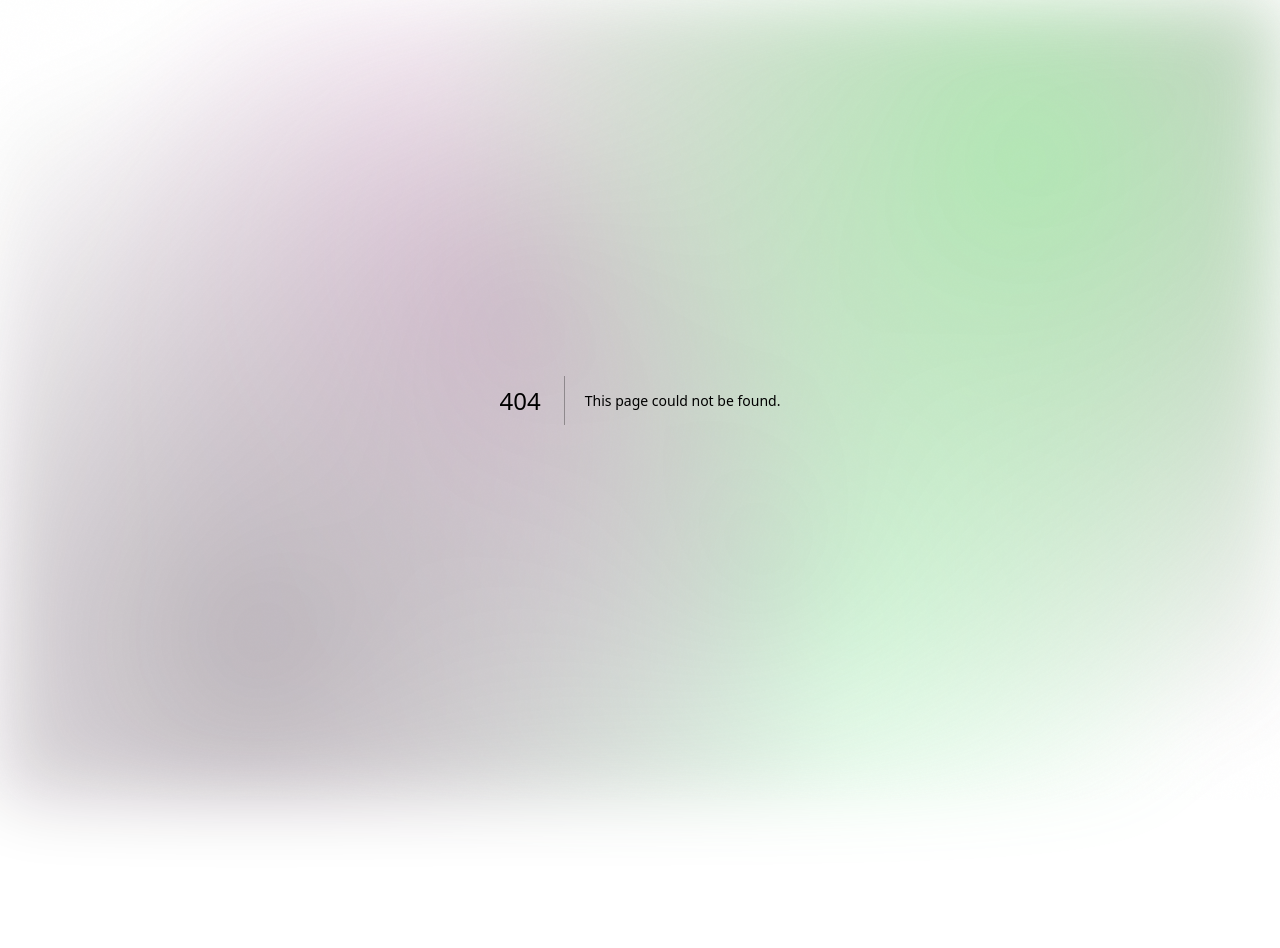
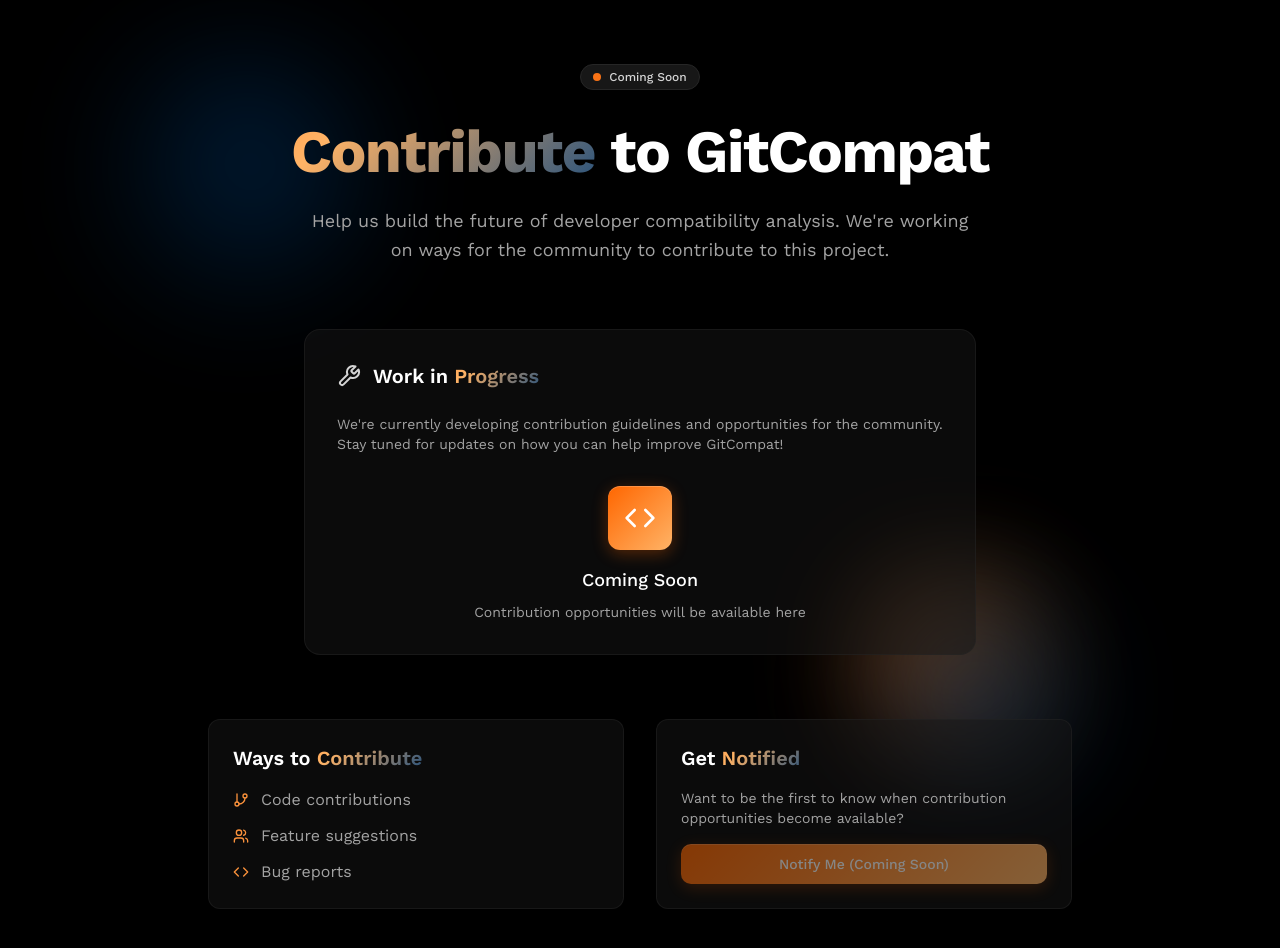
Before and after one commit to puri-adityakumar/gitcompat, a Next.js app: page /contribute in a window 1280 px wide. Before the commit this address had no page. Shown: the top 948 px of the page. Before the commit the page ends 800 px from the top, so only its background shows below. Built offline with nearby package versions, Linux system fonts and the light colour scheme.

Commit message:
revamp: design update

```diff
--- a/app/analyze/page.tsx
+++ b/app/analyze/page.tsx
@@ -1,7 +1,6 @@
 "use client"
 
 import { useState } from "react"
-import Navigation from "@/components/analyze/Navigation"
 import AnalyzeHero from "@/components/analyze/AnalyzeHero"
 import AnalysisForm from "@/components/analyze/AnalysisForm"
 import AnalysisInfo from "@/components/analyze/AnalysisInfo"
@@ -16,9 +15,13 @@ export default function AnalyzePage() {
     }
 
     return (
-        <div className="min-h-screen bg-black">
-            <Navigation />
-            <main className="max-w-4xl mx-auto px-4 py-16">
+        <div className="min-h-screen bg-black relative overflow-hidden">
+            {/* Floating Orbs */}
+            <div className="floating-orb floating-orb-1"></div>
+            <div className="floating-orb floating-orb-2"></div>
+            <div className="floating-orb floating-orb-3"></div>
+
+            <main className="max-w-4xl mx-auto px-4 py-16 relative z-10">
                 <AnalyzeHero />
                 <AnalysisForm
                     userA={userA}
--- /dev/null
+++ b/app/contribute/page.tsx
@@ -0,0 +1,90 @@
+"use client"
+
+import { Button } from "@/components/ui/button"
+import { Wrench, Code, GitBranch, Users } from "lucide-react"
+
+export default function ContributePage() {
+    return (
+        <div className="min-h-screen bg-black relative overflow-hidden">
+            {/* Floating Orbs */}
+            <div className="floating-orb floating-orb-1"></div>
+            <div className="floating-orb floating-orb-2"></div>
+            <div className="floating-orb floating-orb-3"></div>
+
+            <main className="max-w-4xl mx-auto px-4 py-16 relative z-10">
+                {/* Hero Section */}
+                <div className="text-center mb-16">
+                    <div className="inline-flex items-center px-3 py-1 rounded-full text-xs font-medium bg-neutral-900 text-neutral-300 border border-neutral-800 mb-8">
+                        <span className="w-2 h-2 bg-orange-500 rounded-full mr-2"></span>
+                        Coming Soon
+                    </div>
+                    <h1 className="text-4xl sm:text-5xl lg:text-6xl font-bold text-white mb-6 tracking-tight">
+                        <span className="gradient-text">Contribute</span> to GitCompat
+                    </h1>
+                    <p className="text-lg text-neutral-400 max-w-2xl mx-auto leading-relaxed">
+                        Help us build the future of developer compatibility analysis.
+                        We're working on ways for the community to contribute to this project.
+                    </p>
+                </div>
+
+                {/* Work in Progress Card */}
+                <div className="bg-neutral-900/50 border border-neutral-800/50 rounded-2xl p-8 max-w-2xl mx-auto mb-16">
+                    <div className="flex items-center mb-6">
+                        <Wrench className="h-6 w-6 text-neutral-300 mr-3" />
+                        <h2 className="text-xl font-semibold text-white">Work in <span className="gradient-text">Progress</span></h2>
+                    </div>
+                    <p className="text-neutral-400 text-sm mb-8">
+                        We're currently developing contribution guidelines and opportunities for the community.
+                        Stay tuned for updates on how you can help improve GitCompat!
+                    </p>
+
+                    <div className="space-y-6">
+                        <div className="text-center">
+                            <div className="w-16 h-16 gradient-button rounded-lg flex items-center justify-center mx-auto mb-4">
+                                <Code className="h-8 w-8 text-white" />
+                            </div>
+                            <h3 className="text-lg font-medium text-white mb-2">Coming Soon</h3>
+                            <p className="text-neutral-400 text-sm">
+                                Contribution opportunities will be available here
+                            </p>
+                        </div>
+                    </div>
+                </div>
+
+                {/* Info Cards */}
+                <div className="grid md:grid-cols-2 gap-8">
+                    <div className="bg-neutral-900/50 border border-neutral-800/50 rounded-xl p-6">
+                        <h3 className="text-xl font-semibold text-white mb-4">Ways to <span className="gradient-text">Contribute</span></h3>
+                        <ul className="space-y-3">
+                            <li className="flex items-center text-neutral-400">
+                                <GitBranch className="h-4 w-4 mr-3 text-orange-400 flex-shrink-0" />
+                                Code contributions
+                            </li>
+                            <li className="flex items-center text-neutral-400">
+                                <Users className="h-4 w-4 mr-3 text-orange-400 flex-shrink-0" />
+                                Feature suggestions
+                            </li>
+                            <li className="flex items-center text-neutral-400">
+                                <Code className="h-4 w-4 mr-3 text-orange-400 flex-shrink-0" />
+                                Bug reports
+                            </li>
+                        </ul>
+                    </div>
+
+                    <div className="bg-neutral-900/50 border border-neutral-800/50 rounded-xl p-6">
+                        <h3 className="text-xl font-semibold text-white mb-4">Get <span className="gradient-text">Notified</span></h3>
+                        <p className="text-neutral-400 text-sm mb-4">
+                            Want to be the first to know when contribution opportunities become available?
+                        </p>
+                        <Button
+                            className="w-full gradient-button text-white font-medium"
+                            disabled
+                        >
+                            Notify Me (Coming Soon)
+                        </Button>
+                    </div>
+                </div>
+            </main>
+        </div>
+    )
+}
--- a/app/globals.css
+++ b/app/globals.css
@@ -114,6 +114,21 @@
       inset 0 1px 0 rgba(255, 255, 255, 0.05);
   }
 
+  .glass-nav-seamless {
+    @apply backdrop-blur-xl;
+    background: linear-gradient(135deg,
+        rgba(0, 18, 32, 0.4),
+        rgba(255, 102, 0, 0.05),
+        rgba(0, 64, 128, 0.1),
+        rgba(0, 0, 0, 0.6));
+    background-size: 400% 400%;
+    animation: gradientNavFlow 12s ease-in-out infinite;
+    box-shadow:
+      0 8px 32px rgba(255, 102, 0, 0.1),
+      0 4px 16px rgba(0, 64, 128, 0.1),
+      inset 0 1px 0 rgba(255, 255, 255, 0.1);
+  }
+
   .gradient-text {
     background: linear-gradient(135deg, #FF6600, #FFB366, #004080, #001220);
     background-size: 300% 300%;
@@ -202,6 +217,22 @@
     }
   }
 
+  @keyframes gradientNavFlow {
+
+    0%,
+    100% {
+      background-position: 0% 50%;
+    }
+
+    33% {
+      background-position: 100% 25%;
+    }
+
+    66% {
+      background-position: 50% 75%;
+    }
+  }
+
   @keyframes float {
 
     0%,
--- a/app/results/page.tsx
+++ b/app/results/page.tsx
@@ -2,7 +2,6 @@
 
 import { useState, useEffect } from "react"
 import Link from "next/link"
-import Image from "next/image"
 import { useSearchParams } from "next/navigation"
 import { Button } from "@/components/ui/button"
 import { Card, CardContent, CardDescription, CardHeader, CardTitle } from "@/components/ui/card"
@@ -10,7 +9,6 @@ import { Progress } from "@/components/ui/progress"
 import { Badge } from "@/components/ui/badge"
 import { Avatar, AvatarFallback, AvatarImage } from "@/components/ui/avatar"
 import {
-    GitBranch,
     ArrowLeft,
     Star,
     GitFork,
@@ -50,10 +48,15 @@ export default function ResultsPage() {
 
     if (loading) {
         return (
-            <div className="min-h-screen bg-black flex items-center justify-center">
-                <div className="text-center">
+            <div className="min-h-screen bg-black flex items-center justify-center relative overflow-hidden">
+                {/* Floating Orbs */}
+                <div className="floating-orb floating-orb-1"></div>
+                <div className="floating-orb floating-orb-2"></div>
+                <div className="floating-orb floating-orb-3"></div>
+
+                <div className="text-center relative z-10">
                     <div className="animate-spin rounded-full h-12 w-12 border-4 border-white border-t-transparent mx-auto mb-4"></div>
-                    <p className="text-neutral-400">Loading results...</p>
+                    <p className="text-neutral-400">Loading <span className="gradient-text">results</span>...</p>
                 </div>
             </div>
         )
@@ -61,13 +64,18 @@ export default function ResultsPage() {
 
     if (!results) {
         return (
-            <div className="min-h-screen bg-black flex items-center justify-center">
-                <div className="text-center">
+            <div className="min-h-screen bg-black flex items-center justify-center relative overflow-hidden">
+                {/* Floating Orbs */}
+                <div className="floating-orb floating-orb-1"></div>
+                <div className="floating-orb floating-orb-2"></div>
+                <div className="floating-orb floating-orb-3"></div>
+
+                <div className="text-center relative z-10">
                     <AlertTriangle className="h-12 w-12 text-amber-500 mx-auto mb-4" />
-                    <h1 className="text-2xl font-bold text-white mb-2">No Results Found</h1>
+                    <h1 className="text-2xl font-bold text-white mb-2">No <span className="gradient-text">Results</span> Found</h1>
                     <p className="text-neutral-400 mb-4">Please run an analysis first.</p>
                     <Link href="/analyze">
-                        <Button className="bg-white text-black hover:bg-neutral-200">
+                        <Button className="gradient-button text-white">
                             <ArrowLeft className="mr-2 h-4 w-4" />
                             Back to Analysis
                         </Button>
@@ -206,36 +214,13 @@ export default function ResultsPage() {
     )
 
     return (
-        <div className="min-h-screen bg-black">
-            {/* Navigation */}
-            <nav className="border-b border-neutral-800/50 bg-black/50 backdrop-blur-xl sticky top-0 z-50">
-                <div className="max-w-6xl mx-auto px-4 sm:px-6 lg:px-8">
-                    <div className="flex justify-between items-center h-16">
-                        <Link href="/" className="flex items-center space-x-2">
-                            <div className="w-8 h-8 relative">
-                                <Image
-                                    src="/Logo.png"
-                                    alt="GitCompat Logo"
-                                    width={32}
-                                    height={32}
-                                    className="rounded-sm"
-                                />
-                            </div>
-                            <span className="text-lg font-epilogue font-medium text-white">gitcompat</span>
-                        </Link>
-                        <div className="flex items-center space-x-4">
-                            <Link href="/analyze">
-                                <Button className="text-neutral-400 hover:text-white hover:bg-neutral-800">
-                                    <ArrowLeft className="mr-2 h-4 w-4" />
-                                    New Analysis
-                                </Button>
-                            </Link>
-                        </div>
-                    </div>
-                </div>
-            </nav>
+        <div className="min-h-screen bg-black relative overflow-hidden">
+            {/* Floating Orbs */}
+            <div className="floating-orb floating-orb-1"></div>
+            <div className="floating-orb floating-orb-2"></div>
+            <div className="floating-orb floating-orb-3"></div>
 
-            <main className="max-w-7xl mx-auto px-4 py-8">
+            <main className="max-w-7xl mx-auto px-4 py-8 relative z-10">
                 {/* Header */}
                 <div className="text-center mb-12">
                     <div className="inline-flex items-center px-3 py-1 rounded-full text-xs font-medium bg-neutral-900 text-neutral-300 border border-neutral-800 mb-6">
@@ -243,7 +228,7 @@ export default function ResultsPage() {
                         Analysis Complete
                     </div>
                     <h1 className="text-3xl sm:text-4xl font-bold text-white mb-4 tracking-tight">
-                        Compatibility Results
+                        <span className="gradient-text">Compatibility</span> Results
                     </h1>
                     <p className="text-neutral-400 text-lg">
                         Analysis for {userA} and {userB}
@@ -253,7 +238,7 @@ export default function ResultsPage() {
                 {/* Overall Compatibility Score */}
                 <div className="bg-gradient-to-b from-neutral-900 to-neutral-950 border border-neutral-800 rounded-2xl p-8 mb-8">
                     <div className="text-center mb-6">
-                        <h2 className="text-2xl font-bold text-white mb-2">Overall Compatibility</h2>
+                        <h2 className="text-2xl font-bold text-white mb-2">Overall <span className="gradient-text">Compatibility</span></h2>
                         <div className={`text-6xl font-bold mb-4 ${getScoreColor(compatibility.overallScore)}`}>
                             {compatibility.overallScore}%
                         </div>
@@ -342,7 +327,7 @@ export default function ResultsPage() {
                 {/* Actions */}
                 <div className="mt-8 text-center">
                     <Link href="/analyze">
-                        <Button className="bg-white text-black hover:bg-neutral-200 font-medium px-8">
+                        <Button className="gradient-button text-white font-medium px-8">
                             Analyze Another Pair
                         </Button>
                     </Link>
--- a/components/analyze/AnalysisForm.tsx
+++ b/components/analyze/AnalysisForm.tsx
@@ -159,7 +159,7 @@ export default function AnalysisForm({ userA, userB, onUserAChange, onUserBChang
                 <Button
                     onClick={handleAnalyze}
                     disabled={!isFormValid || isAnalyzing}
-                    className="w-full bg-white text-black hover:bg-neutral-200 font-medium py-3 text-lg"
+                    className="w-full gradient-button text-white font-medium py-3 text-lg"
                     size="lg"
                 >
                     {isAnalyzing ? (
--- a/components/analyze/AnalysisInfo.tsx
+++ b/components/analyze/AnalysisInfo.tsx
@@ -23,7 +23,7 @@ export default function AnalysisInfo({ onSetPair }: AnalysisInfoProps) {
     return (
         <div className="mt-16 grid md:grid-cols-2 gap-8">
             <div className="bg-neutral-900/50 border border-neutral-800/50 rounded-xl p-6">
-                <h3 className="text-xl font-semibold text-white mb-4">What We Analyze</h3>
+                <h3 className="text-xl font-semibold text-white mb-4">What We <span className="gradient-text">Analyze</span></h3>
                 <ul className="space-y-3">
                     {analysisFeatures.map((item, index) => (
                         <li key={index} className="flex items-center text-neutral-400">
@@ -35,7 +35,7 @@ export default function AnalysisInfo({ onSetPair }: AnalysisInfoProps) {
             </div>
 
             <div className="bg-neutral-900/50 border border-neutral-800/50 rounded-xl p-6">
-                <h3 className="text-xl font-semibold text-white mb-4">Popular Pairs to Try</h3>
+                <h3 className="text-xl font-semibold text-white mb-4">Popular <span className="gradient-text">Pairs</span> to Try</h3>
                 <div className="space-y-2">
                     {popularPairs.map((pair, index) => (
                         <Button
--- a/components/analyze/AnalyzeHero.tsx
+++ b/components/analyze/AnalyzeHero.tsx
@@ -6,7 +6,7 @@ export default function AnalyzeHero() {
                 AI Analysis Tool
             </div>
             <h1 className="text-4xl sm:text-5xl lg:text-6xl font-bold text-white mb-6 tracking-tight">
-                Analyze Compatibility
+                Analyze <span className="gradient-text">Compatibility</span>
             </h1>
             <p className="text-lg text-neutral-400 max-w-2xl mx-auto leading-relaxed">
                 Enter two GitHub usernames to have our AI examine their coding styles,
--- a/components/analyze/Navigation.tsx
+++ /dev/null
@@ -1,33 +0,0 @@
-import Link from "next/link"
-import Image from "next/image"
-import { Button } from "@/components/ui/button"
-import { ArrowLeft } from "lucide-react"
-
-export default function Navigation() {
-    return (
-        <nav className="border-b border-neutral-800/50 bg-black/50 backdrop-blur-xl sticky top-0 z-50">
-            <div className="max-w-6xl mx-auto px-4 sm:px-6 lg:px-8">
-                <div className="flex justify-between items-center h-16">
-                    <Link href="/" className="flex items-center space-x-2">
-                        <div className="w-8 h-8 relative">
-                            <Image
-                                src="/Logo.png"
-                                alt="GitCompat Logo"
-                                width={32}
-                                height={32}
-                                className="rounded-sm"
-                            />
-                        </div>
-                        <span className="text-lg font-epilogue font-medium text-white">gitcompat</span>
-                    </Link>
-                    <Link href="/">
-                        <Button variant="ghost" className="text-neutral-400 hover:text-white hover:bg-neutral-800">
-                            <ArrowLeft className="mr-2 h-4 w-4" />
-                            Back to Home
-                        </Button>
-                    </Link>
-                </div>
-            </div>
-        </nav>
-    )
-}
--- a/components/home/Navigation.tsx
+++ b/components/home/Navigation.tsx
@@ -4,11 +4,10 @@ import { Button } from "@/components/ui/button"
 
 export default function Navigation() {
     return (
-        <nav className="glass-nav border-b sticky top-0 z-50">
+        <nav className="glass-nav-seamless sticky top-0 z-50">
             <div className="max-w-6xl mx-auto px-4 sm:px-6 lg:px-8">
                 <div className="flex justify-between items-center h-16">
-                    <div className="flex items-center">
-                        <div className="flex items-center space-x-2">
+                    <Link href="/" className="flex items-center space-x-2">
                         <div className="w-8 h-8 relative">
                             <Image
                                 src="/Logo.png"
@@ -19,18 +18,23 @@ export default function Navigation() {
                             />
                         </div>
                         <span className="text-lg font-epilogue font-medium text-white">gitcompat</span>
-                        </div>
-                    </div>
-                    <div className="flex items-center space-x-6">
-                        <Link href="/analyze" className="text-neutral-400 hover:text-white transition-colors text-sm">
+                    </Link>
+                    <div className="hidden md:flex items-center space-x-8">
+                        <Link href="#features" className="text-neutral-400 hover:text-white transition-colors">
+                            Features
+                        </Link>
+                        <Link href="#how-it-works" className="text-neutral-400 hover:text-white transition-colors">
+                            How it Works
+                        </Link>
+                        <Link href="/analyze" className="text-neutral-400 hover:text-white transition-colors">
                             Analyze
                         </Link>
-                        <Link href="/analyze">
+                    </div>
+                    <Link href="/contribute">
                         <Button className="gradient-button text-white font-medium px-4 py-2 rounded-lg">
-                                Get Started
+                            Contribute
                         </Button>
                     </Link>
-                    </div>
                 </div>
             </div>
         </nav>
```
Lines whose indentation alone changed are shown as unchanged.
